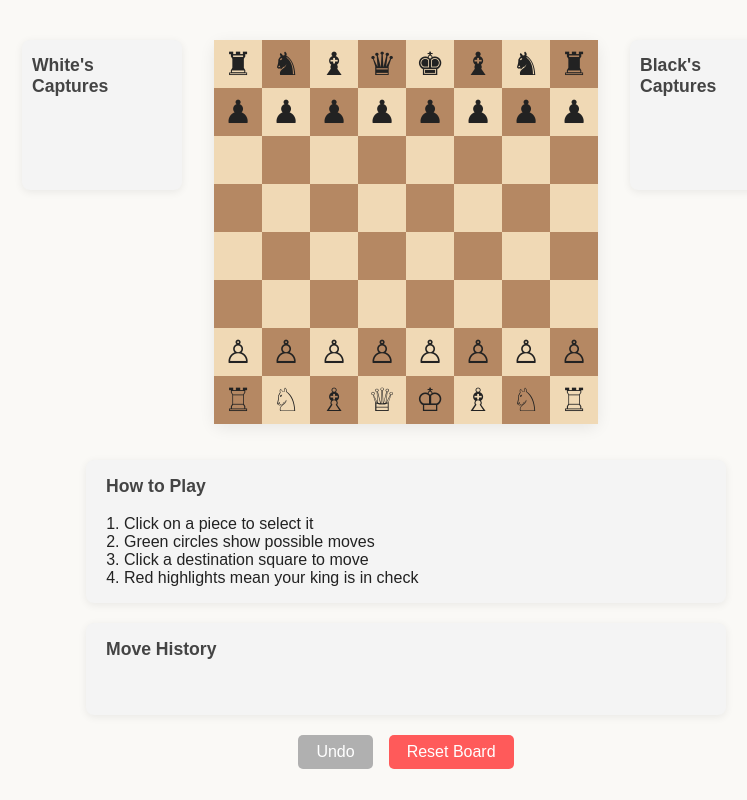
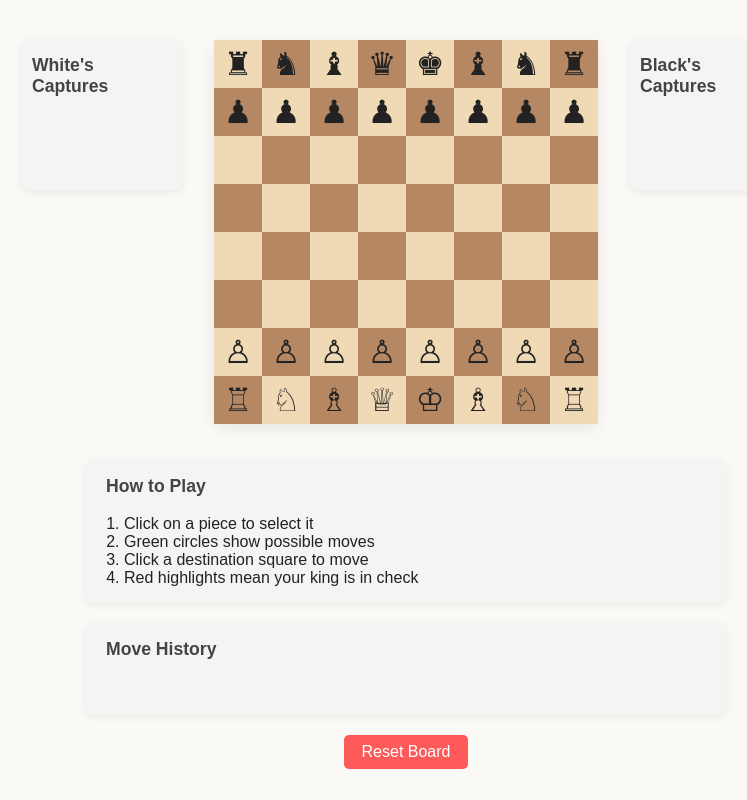
Before and after one commit to subhrank09/Chess, a plain HTML site: page index.html in a window 1280 px wide. Shown: the whole page, without its empty margins (234-981 px from the left). Drawn offline with Linux system fonts and the light colour scheme.

Commit message:
first commit

```diff
--- a/index.html
+++ b/index.html
@@ -220,7 +220,6 @@
       </div>
     </div>
     <div class="buttons">
-      <button id="undo-btn" disabled>Undo</button>
       <button id="reset-btn" class="reset">Reset Board</button>
     </div>
   </div>
```
